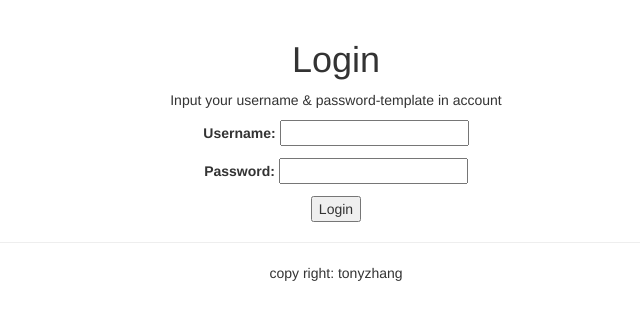
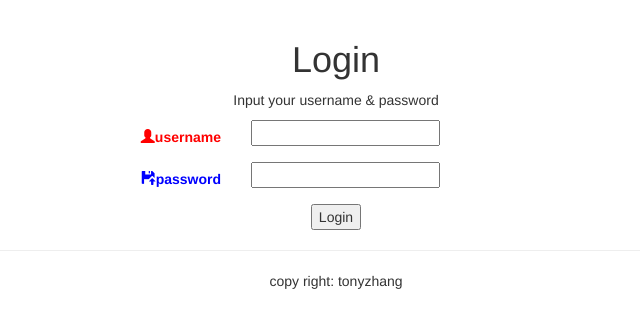
Before and after one commit to codeByCherry/django_pratice, a Django app: template templates/account/login.html in a window 1280 px wide. Shown: the part 52-380 px from the top of the page, without its empty margins (304-944 px from the left). Run offline with Django 3.2, Linux system fonts and the light colour scheme; the template is opened without the code that fills it: values that come from a table or form of the project are taken from there, others are empty; some libraries are stand-ins or nearby versions.

Commit message:
使用参数指定 auth.views.LoginView.as_view() 中使用的 template

```diff
--- a/account/urls.py
+++ b/account/urls.py
@@ -11,7 +11,7 @@ login_context = dict(
 urlpatterns = [
     # path('login/', views.login, name="login"),
     # path('login/', LoginView.as_view(template_name="account/login.html"), name='login'),
-    path('login/', LoginView.as_view(), name='login'),
+    path('login/', LoginView.as_view(**login_context), name='login'),
     # path('login/', LoginView.as_view(), name='login'),
 
     path('logout/', views.logout, name='logout'),
--- a/templates/account/login.html
+++ b/templates/account/login.html
@@ -1,14 +1,41 @@
 {% extends "base.html" %}
+
+<!--
+from django.contrib.auth.views import LoginView
+#...
+# as_view 的默认 template_name 的是 registration/login.html
+path('login/', LoginView.as_view(), name='login'),
+-->
 
 {% block title %} Login {% endblock %}
 
 {% block content %}
 <div class="row text-center">
     <h1>Login</h1>
-    <p>Input your username & password-template in account</p>
+    <p>Input your username & password</p>
     <form class="form-horizontal" action="" method="POST">
         {% csrf_token %}
-        {{ login_form.as_p }}
+        <!--{{ form.as_p }}-->
+        <div class="form-group">
+            <label for="{{form.username.id_for_label}}"
+                   class="col-md-5 control-label" style="color:red;">
+                <span class="glyphicon glyphicon-user"></span>username
+            </label>
+            <div class="col-md-6 text-left">
+                {{form.username}}
+            </div>
+        </div>
+
+        <div class="form-group">
+            <label for="{{form.password.id_for_label}}"
+                   class="col-md-5 control-label" style="color:blue;">
+                <span class="glyphicon glyphicon-floppy-open"></span>password
+            </label>
+            <div class="col-md-6 text-left">
+                {{form.password}}
+            </div>
+        </div>
+
         <input type="submit" name="" value="Login">
     </form>
 </div>
--- a/templates/header.html
+++ b/templates/header.html
@@ -16,7 +16,11 @@
             </ul>
 
             <ul class="nav navbar-nav navbar-right">
+                {% if user.is_authenticated %}
+                <li><a href="#">Logout</a></li>
+                {% else %}
                 <li><a href="{% url 'account:login' %}">Login</a></li>
+                {% endif %}
             </ul>
 
         </div>
```
